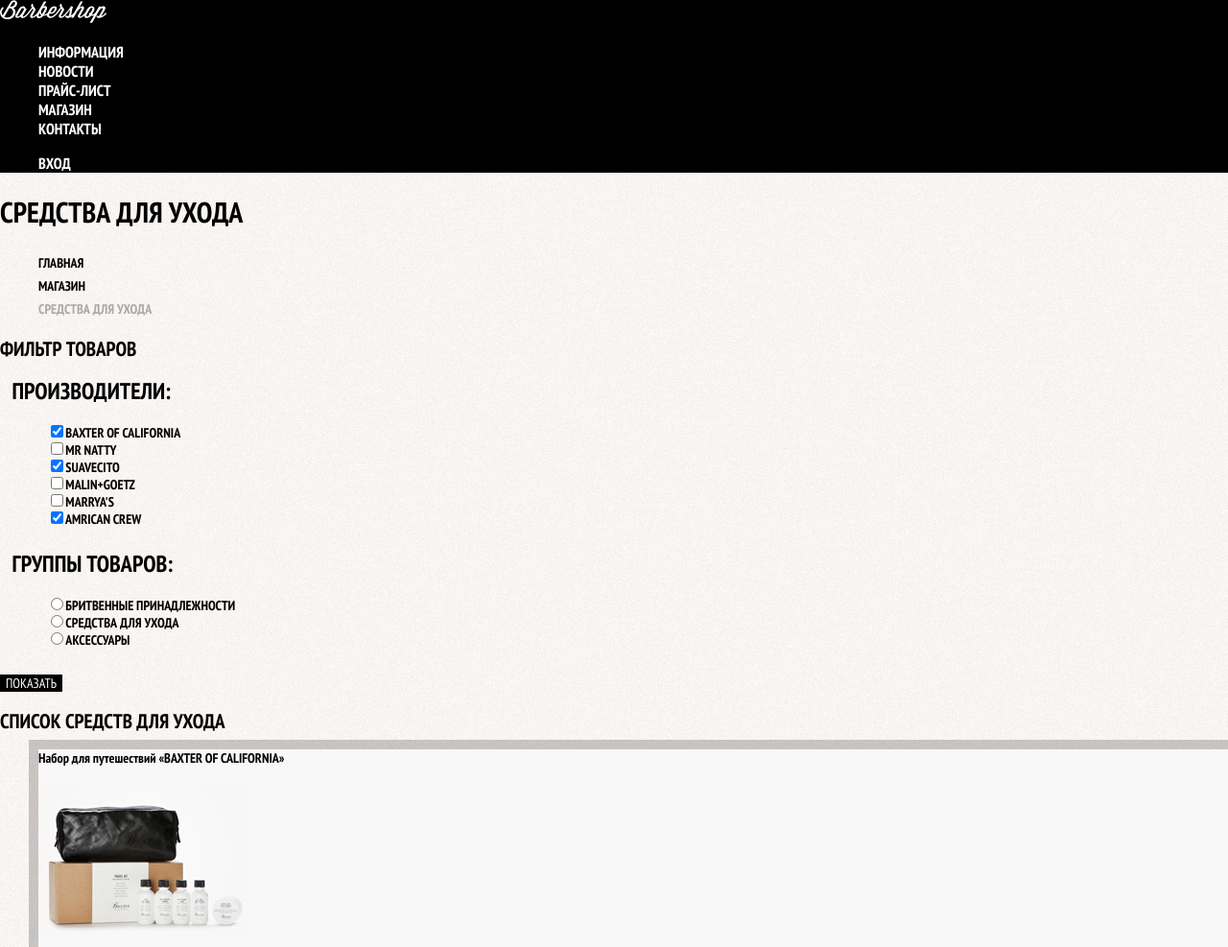
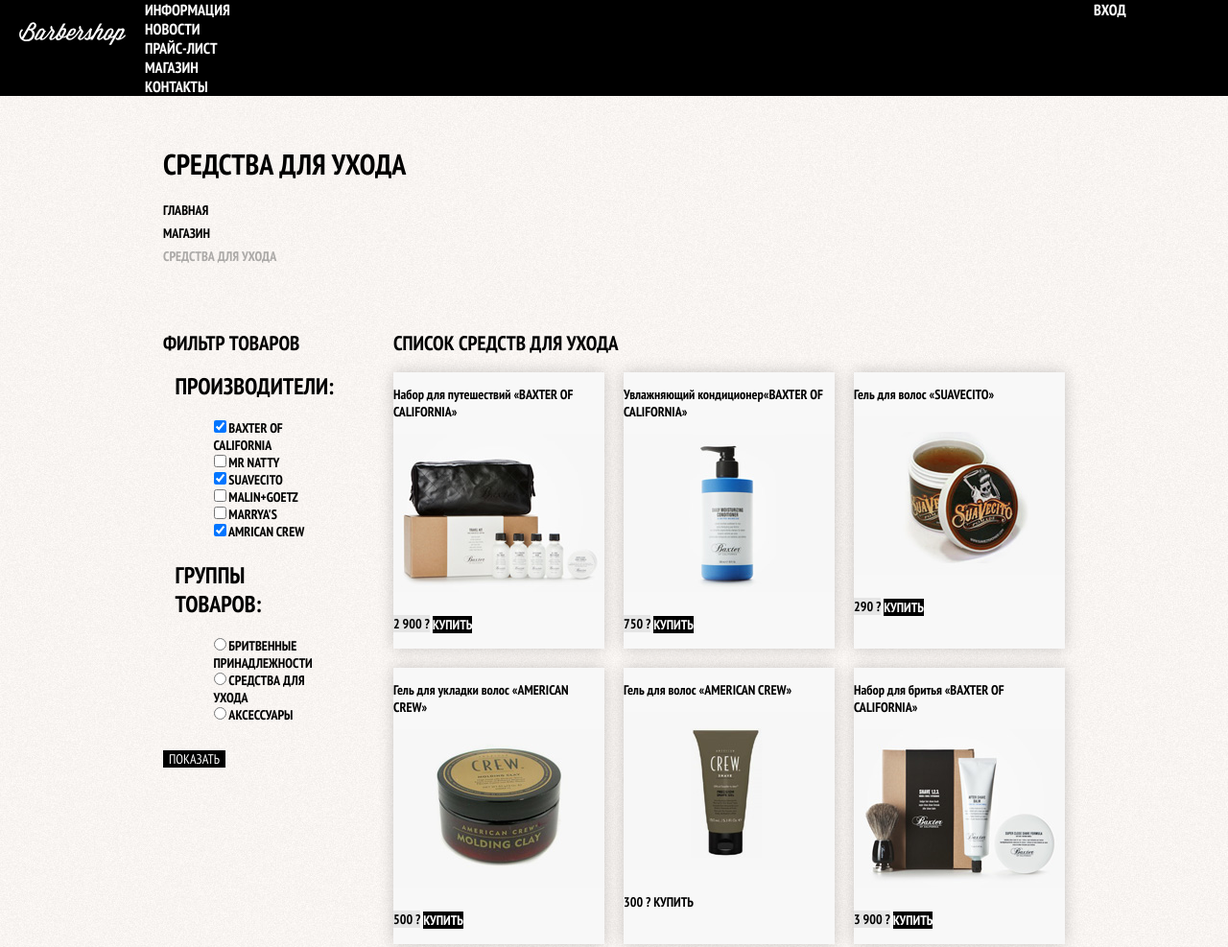
Before and after one commit to HFIRN/1030047-barbershop-25, a plain HTML site: page catalog.html in a window 1280 px wide. Shown: the top 987 px of the page at 96% size. Drawn offline with nearby package versions, Linux system fonts and the light colour scheme; files whose address does not match are found by name.

Commit message:
сетка

```diff
--- a/catalog-item.html
+++ b/catalog-item.html
@@ -6,6 +6,7 @@
   <link href="https://fonts.googleapis.com/css?family=PT+Sans+Narrow:400,700&display=swap&subset=cyrillic" rel="stylesheet">
   <link rel="stylesheet" href="css/normalize.css">
   <link rel="stylesheet" href="css/style.css">
+  <link href="css/outline.css" rel="stylesheet">
 </head>
 <body class="inner-page">
   <header class="main-header">
@@ -33,6 +34,8 @@
       <li><a href="#">Средства для ухода</a></li>
       <li class="breadcrombs-current">Набор для путешествий «Baxter of California»</li>
     </ul>
+
+    <div class="catalog-columns">
     <section class="products-photos">
       <h2 class="visually-hidden">Изображение товара</h2>
       <p class="products-photo-full">
@@ -62,6 +65,7 @@
         <li>Удобная кожаная косметичка</li>
       </ul>
     </section>
+  </div>
   </main>
   <footer class="main-footer">
     <p class="footer-contects">Барбершоп «Бородинский»<br>
--- a/catalog.html
+++ b/catalog.html
@@ -34,6 +34,10 @@
       <li><a href="catalog.html">Магазин</a></li>
       <li class="breadcrumbs-current">Средства для ухода</li>
     </ul>
+
+
+    <div class="catalog-columns">
+
     <section class="filters">
       <h2 class="visually-hidden">Фильтр товаров</h2>
       <!--форма:ФИЛЬТР ТОВАРОВ-->
@@ -84,6 +88,8 @@
              <label>
               <input  class="visually-hidden filter-input filter-input-checkbox" type="checkbox" name="amrican crew" checked>
               Amrican crew
+            </label>
+
             </li>
 
           </ul>
@@ -124,12 +130,13 @@
       <section class="catalog">
         <h2 class="visually-hidden">Список средств для ухода</h2>
         <ul class="catalog-list">
+
           <li class="catalog-item">
             <h3>
               <a href="catalog-item.html">
                 <span class="catalog-category">Набор для путешествий</span>
                 <span class="catalog-item-title">«Baxter of California»</span>
-
+              </a>
             </h3>
             <p class="catalog-item-image">
 
@@ -141,6 +148,7 @@
               <a class="button" href="#">Купить</a>
             </p>
           </li>
+
           <li class="catalog-item">
             <h3>
               <a href="catalog-item.html">
@@ -188,7 +196,7 @@
             </p>
             <p class="catalog-item-price">
               <b>500 ?</b>
-              <a class="button" href="#">Купить<a>
+              <a class="button" href="#">Купить</a>
               </p>
             </li>
             <li class="catalog-item">
@@ -233,6 +241,8 @@
             <li class="pagination-item"><a href="#">4</a></li>
           </ul>
         </section>
+      </div>
+
       </main>
       <footer class="main-footer">
         <p class="footer-contects">Барбершоп «Бородинский»<br>
--- /dev/null
+++ b/css/outline.css
@@ -0,0 +1,255 @@
+/*======================================
+ Системное оформление - не изменять
+=======================================*/
+
+body {
+  padding: 3px;
+}
+
+body > *,
+body > * > *,
+body > * > * > *,
+body > * > * > * > *,
+body > * > * > * > * > * {
+  position: relative;
+}
+
+body > *::before,
+body > * > *::before,
+body > * > * > *::before,
+body > * > * > * > *::before,
+body > * > * > * > * > *::before {
+  content: "";
+  position: absolute;
+
+  height: 24px;
+  padding: 2px 5px;
+
+  font-weight: bold;
+  font-size: 16px;
+  line-height: 24px;
+  text-transform: lowercase;
+  font-family: "Courier New", monotype;
+  white-space: nowrap;
+}
+
+body > *::before {
+  top: -3px;
+  left: -3px;
+}
+
+body > * > *::before {
+  top: -3px;
+  left: -3px;
+}
+
+body > * > * > *::before {
+  top: 0;
+  left: 0;
+}
+
+body > * > * > * > *::before {
+  top: 0;
+  left: 0;
+}
+
+body > * > * > * > * > *::before {
+  top: 0;
+  left: 0;
+}
+
+body > * {
+  background: rgba(0, 128, 0, 0.2);
+  box-shadow: 0 0 0 3px green;
+}
+
+body > *::before {
+  color: white;
+
+  background: green;
+}
+
+body > * > * {
+  background: rgba(255, 45, 82, 0.2);
+  box-shadow: 0 0 0 3px rgb(255, 45, 82);
+}
+
+body > * > *::before {
+  color: white;
+
+  background: rgb(255, 45, 82);
+}
+
+body > * > * > * {
+  background: rgba(234, 255, 45, 0.2);
+  box-shadow: inset 0 0 0 2px rgb(234, 255, 45);
+}
+
+body > * > * > *::before {
+  color: black;
+
+  background: rgb(234, 255, 45);
+}
+
+body > * > * > * > * {
+  background: rgba(0, 0, 255, 0.2);
+  box-shadow: inset 0 0 0 2px blue;
+}
+
+body > * > * > * > *::before {
+  color: white;
+
+  background: blue;
+}
+
+body > * > * > * > * > * {
+  background: rgba(128, 0, 128, 0.2);
+  box-shadow: inset 0 0 0 2px purple;
+}
+
+body > * > * > * > * > *::before {
+  color: white;
+
+  background: purple;
+}
+
+.main-header::before {
+  content: ".main-header";
+  top: auto;
+  bottom: 0;
+}
+
+.container::before {
+  content: ".container";
+}
+
+main.container::before {
+  content: ".container";
+  top: -28px;
+}
+
+.main-header .container::before {
+  top: auto;
+  bottom: -28px;
+}
+
+.main-navigation::before {
+  content: ".main-navigation";
+  top: auto;
+  left: auto;
+  bottom: 0;
+  right: 0;
+}
+
+.main-navigation-wrapper::before {
+  content: ".main-navigation-wrapper";
+}
+
+.site-navigation::before {
+  content: ".site-navigation";
+}
+
+.user-navigation::before {
+  content: ".user-navigation";
+}
+
+.main-header-logo::before {
+  content: ".main-header-logo";
+}
+
+.features::before {
+  content: ".features";
+}
+
+.features-list::before {
+  content: ".features-list";
+}
+
+.feature-item::before {
+  content: ".feature-item";
+  top: auto;
+  bottom: 0;
+}
+
+.index-columns::before {
+  content: ".index-columns";
+}
+
+.news::before {
+  content: ".news";
+}
+
+.gallery::before {
+  content: ".gallery";
+}
+
+.contacts::before {
+  content: ".contacts";
+}
+
+.appointment::before {
+  content: ".appointment";
+}
+
+.main-footer::before {
+  content: ".main-footer";
+}
+
+.main-footer .container::before {
+  top: -28px;
+}
+
+.footer-contacts::before {
+  content: ".footer-contacts";
+}
+
+.footer-social::before {
+  content: ".footer-social";
+}
+
+.footer-copyright::before {
+  content: ".footer-copyright";
+}
+
+.breadcrumbs::before {
+  content: ".breadcrumbs";
+}
+
+.page-title::before {
+  content: ".page-title";
+}
+
+.catalog-columns::before {
+  content: ".catalog-columns";
+  top: -28px;
+}
+
+.filters::before {
+  content: ".filters";
+}
+
+.catalog::before {
+  content: '.catalog';
+}
+
+.catalog-list::before {
+  content: ".catalog-list";
+}
+
+.catalog-item::before {
+  content: ".catalog-item";
+  top: auto;
+  bottom: 0;
+}
+
+.pagination-list::before {
+  content: ".pagination-list";
+}
+
+.product-photos::before {
+  content: ".product-photos";
+}
+
+.product-info::before {
+  content: ".product-info";
+}
--- a/css/style.css
+++ b/css/style.css
@@ -7,8 +7,7 @@ body {
 	font-weight: 700;
 	color: #ffffff;
 	text-transform: uppercase;
-
-	background-color: #000000;
+    background-color: #000000;
 	background-image: url("img/bg.jpg");
 	background-position: top center;
 	background-repeat: no-repeat;
@@ -22,6 +21,11 @@ body {
   background-position: 0 0;
   background-repeat: repeat;
 }
+
+.main-header {
+  margin-bottom: 75px;
+}
+
 a {
 
 	text-decoration: none;
@@ -34,6 +38,7 @@ a {
 	color: #ffffff;
 	vertical-align: middle;
 	text-transform: uppercase;
+
 	background-color: #000000;
 	border: none;
 }
@@ -44,17 +49,51 @@ a {
 	background-color: #663d15;
 }
 
+
 .main-navigation {
+	display:flex;
+	flex-direction: column;
+     align-items: center;
+
 	font-size: 16px;
 	line-height: 20px;
 	color: #ffffff;
 
+	background-color: transparent;
+}
+
+.main-header-logo {
+	order: 2;
+	width: 368px;
+    height: 153px;
+}
+
+ .main-navigation-wrapper {
+	width: 100%;
+	margin-bottom: 60px;
+
 	background-color: #000000;
+}
+
+.main-navigation-wrapper .container {
+	display: flex;
+	justify-content: space-between;
 }
 
 .site-navigation,
 .user-navigation {
 	list-style: none;
+	margin: 0;
+	padding: 0;
+}
+
+.site-navigation {
+	width: 620px;
+}
+
+.user-navigation {
+	width: 140px;
+
 }
 
 .site-navigation a,
@@ -69,11 +108,26 @@ a {
 	background-color: #242424;
 }
 
+.container {
+	width: 940px;
+	margin: 0 auto;
+	padding: 0 10px;
+}
+
+.features {
+	margin-bottom: 80px;
+}
 .features-list {
-	list-style: none;
+	display: flex;
+	justify-content: space-between;
+     margin: 0;
+     padding: 0;
+
+     list-style: none;
 }
 
 .feature-item {
+	width: 300px;
 	text-align: center;
 }
 
@@ -83,6 +137,11 @@ a {
 }
 
 .index-columns {
+    display: flex;
+	justify-content: space-between;
+	padding: 50px 80px;
+	margin-bottom: 35px;
+
 	color: #000000;
 
 	background-color: #f8f5f2;
@@ -96,6 +155,10 @@ a {
 	line-height: 42px;
 }
 
+.news {
+	width: 380px;
+}
+
 .news-list {
 	list-style: none;
 }
@@ -103,10 +166,25 @@ a {
 .news-item time{
 	text-transform: none;
 }
+
+.gallery {
+	width: 300px;
+
+}
+
 .gallery-content {
 	background-color: #cccccc;
 	border: 7px solid #ffffff;
 }
+
+.contacts {
+	width: 380px;
+
+}
+
+.appointment {
+		width: 300px;
+			}
 
 .apointment-item input {
 	font: inherit;
@@ -172,7 +250,7 @@ a {
 
 .catalog-item {
 	background-color: #f8f8f8;
-	box-shadow: 0 0 0 10px rgba(0, 0, 0, 0.2);
+	box-shadow: 0 0 15px 0 rgba(0, 1, 1, 0.2);
 }
 
 .catalog-item:hover {
@@ -260,6 +338,10 @@ box-shadow: 0 0 10px rgba(0, 0, 0, 0.2);
 }
 
 .main-footer {
+
+    padding: 60px 0;
+	margin-top: 65px;
+
 	color: #ffffff;
 
 	background-color: #212121;
@@ -267,6 +349,17 @@ box-shadow: 0 0 10px rgba(0, 0, 0, 0.2);
 	background-position: 0 0;
 	background-repeat: repeat;
 }
+
+.main-footer .container {
+  display: flex;
+}
+
+.footer-contacts  {
+width: 320px;
+	margin: 0;
+	margin-right: 80px;
+}
+
 
 .footer-contacts a {
 	color: #ffffff;
@@ -279,6 +372,9 @@ box-shadow: 0 0 10px rgba(0, 0, 0, 0.2);
 }
 
 .footer-social {
+
+	width: 145px;
+
 	text-align: center;
 }
 
@@ -292,6 +388,9 @@ box-shadow: 0 0 10px rgba(0, 0, 0, 0.2);
 
 .footer-copyright {
 	text-align: center;
+	width: 150px;
+	margin: 0;
+	margin-left: auto;
 }
 
 .footer-copyright .button:hover,
@@ -343,3 +442,100 @@ box-shadow: 0 0 10px rgba(0, 0, 0, 0.2);
 .restore:focus {
 	text-decoration: none;
 }
+
+
+
+/* сетка для каталога*/
+
+.inner-page .main-header {
+	margin-bottom: 50px;
+
+	background-color: #000000;
+
+	/**/
+	min-height: 70px;
+}
+.inner-page .main-navigation{
+	align-items: flex-start;
+	flex-direction: row;
+/**/
+min-height: 70px
+}
+
+.inner-page .main-header-logo {
+	order: 0;
+	width: 111px;
+	height: 24px;
+	padding: 23px 20px
+}
+
+.inner-page .user-navigation {
+	margin-left: auto;
+}
+
+.page-title {
+	margin: 0;
+	margin-bottom: 15px;
+	padding: 0;
+/**/
+min-height: 42px;
+}
+
+.breadcrumbs {
+	margin: 0;
+	margin-bottom: 50px;
+	padding: 0;
+
+	/**/
+	min-height: 24px;
+}
+
+.filters {
+	width: 180px;
+
+	/**/
+	min-height: 687px;
+}
+
+.catalog {
+	width: 700px;
+
+	/**/
+	min-height: 687px;
+}
+
+.catalog-columns {
+	display: flex;
+	justify-content: space-between;
+}
+
+.catalog-item {
+  width: 220px;
+   margin-bottom: 20px;
+   margin-right: 20px;
+  /* Временно для сетки */
+  min-height: 285px;
+}
+
+.catalog-list {
+	display: flex;
+	flex-wrap: wrap;
+  padding: 0;
+  margin: 0;
+  margin-bottom: 25px;
+  }
+
+  .catalog-item:nth-child(3n) {
+  margin-right: 0;
+}
+
+.pagination-list {
+  padding: 0;
+  margin: 0;
+  /* Временно для сетки */
+  min-height: 47px;
+}
+
+.inner-page .main-footer {
+  margin-top: 45px
+}
```
Also changed, not shown: index.html (+23 -10 lines).
